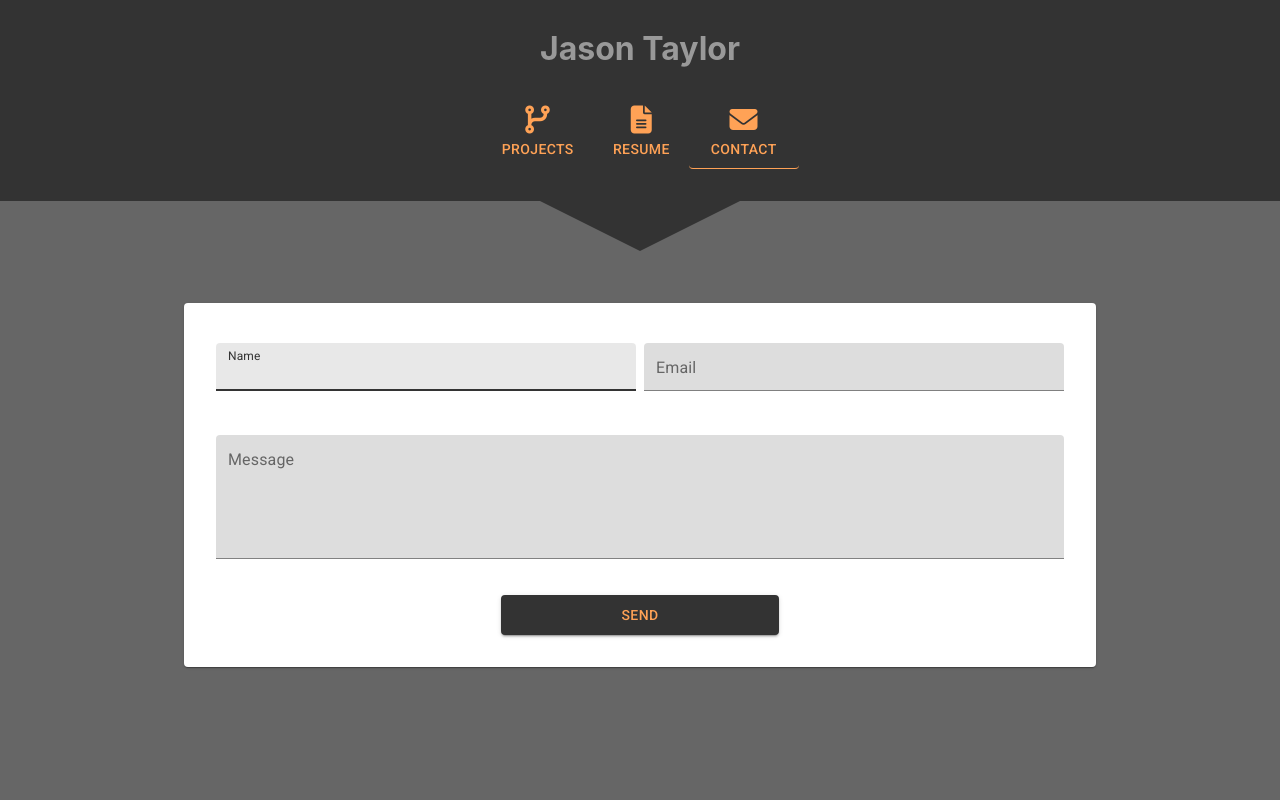
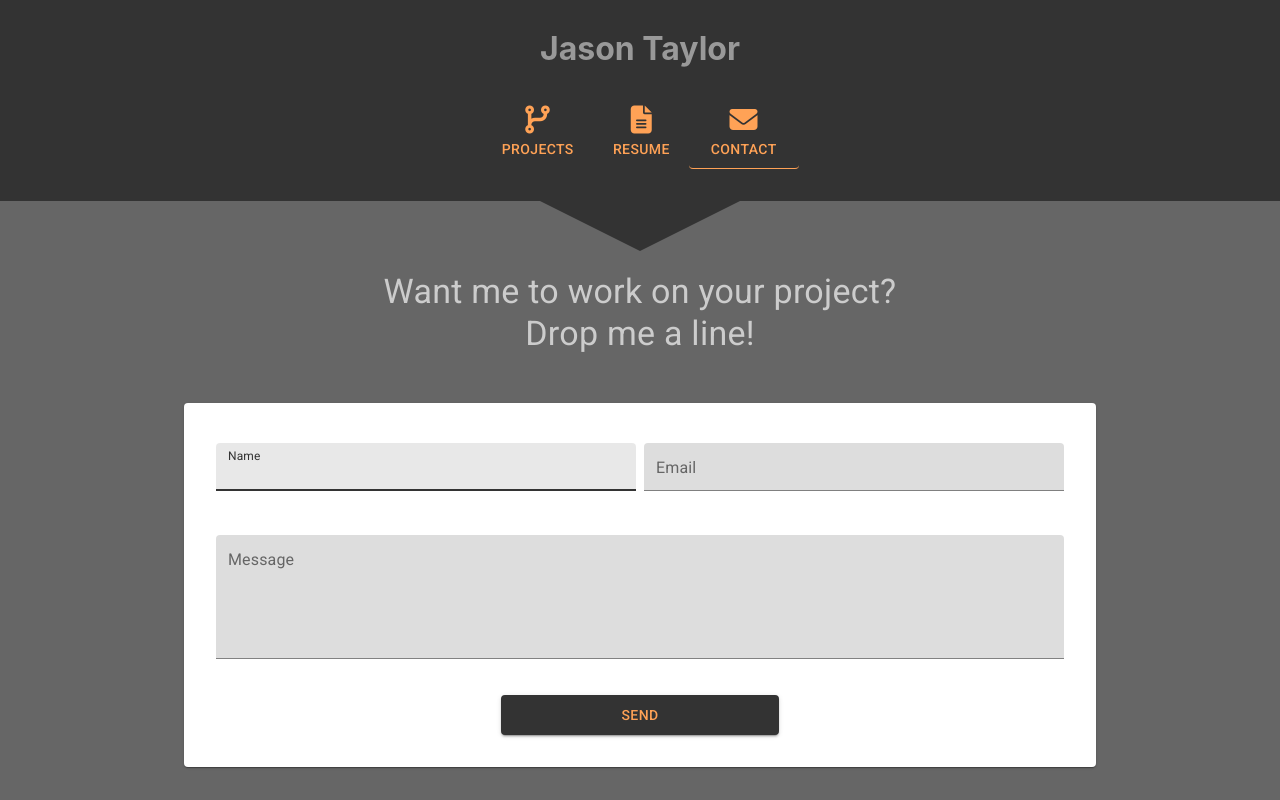
Before and after one commit to codetaylor/portfolio, a React (Create React App) app: page /contact in a window 1280 px wide. Shown: the top 800 px of the page. Built offline with nearby package versions, Linux system fonts and the light colour scheme.

Commit message:
Add action text to contact form

```diff
--- a/src/Contact.css
+++ b/src/Contact.css
@@ -1,6 +1,14 @@
 .Contact-paper {
   padding: 32px;
   margin-top: 48px;
+}
+
+.Contact-action-text {
+  color: #ccc;
+}
+
+.Contact-action-text-upper {
+  margin-top: 16px !important;
 }
 
 .Contact-form .MuiFilledInput-root {
--- a/src/Contact.js
+++ b/src/Contact.js
@@ -1,5 +1,5 @@
 import React from "react";
-import { Paper, Button, TextField, Grid } from "@material-ui/core";
+import { Paper, Button, TextField, Grid, Typography } from "@material-ui/core";
 import { withFormik } from "formik";
 import * as Yup from "yup";
 import "./Contact.css";
@@ -132,8 +132,21 @@ const FormikForm = withFormik({
 
 export default () => {
   return (
-    <Paper className="Contact-paper">
-      <FormikForm />
-    </Paper>
+    <>
+      <Typography
+        className="Contact-action-text Contact-action-text-upper"
+        align="center"
+        variant="h4"
+        display="block"
+      >
+        Want me to work on your project?
+      </Typography>
+      <Typography className="Contact-action-text" align="center" variant="h4">
+        Drop me a line!
+      </Typography>
+      <Paper className="Contact-paper">
+        <FormikForm />
+      </Paper>
+    </>
   );
 };
```
